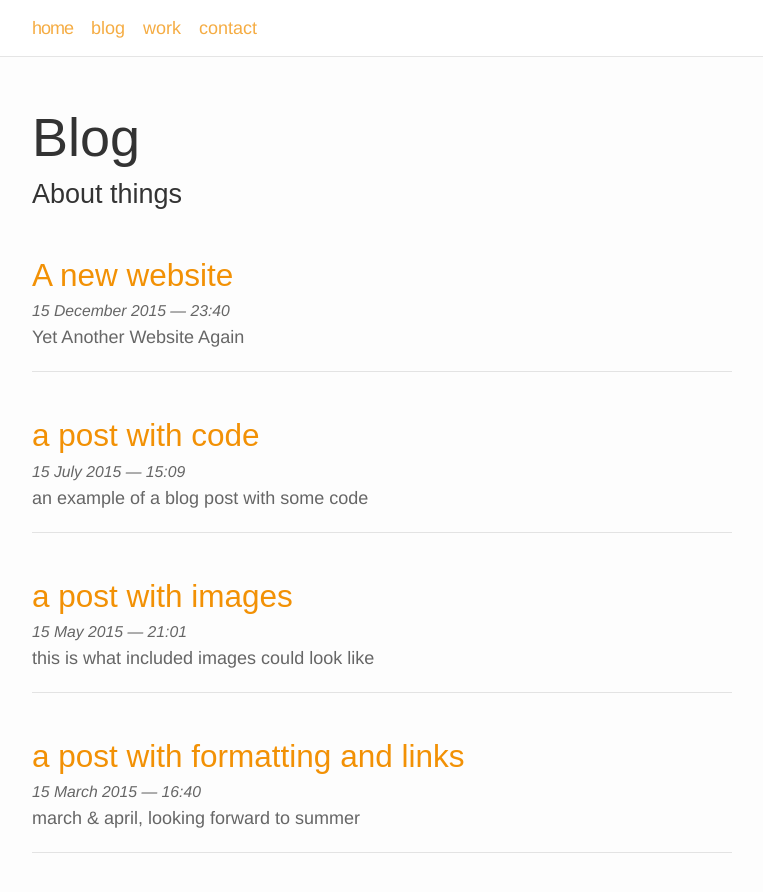
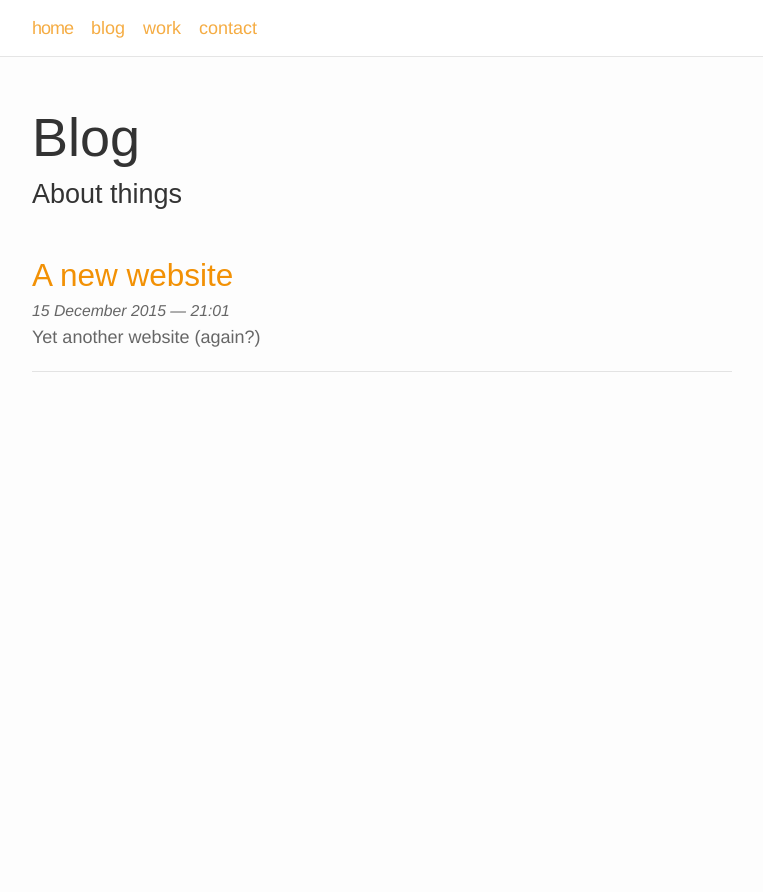
Before and after one commit to jooplaan/jooplaan.github.io, a Jekyll site: the page built from blog.html, in a window 1280 px wide and 994 px high. Shown: the top 892 px of the window, without its empty margins (258-1021 px from the left). Built offline with Jekyll 4.4.1, drawn with Linux system fonts in a browser that asks for light colours.

Commit message:
First blog post

```diff
--- a/_config.yml
+++ b/_config.yml
@@ -12,9 +12,7 @@ markdown: kramdown
 
 highlighter: pygments
 
-gems:
-  - jekyll-feed
-  - jekyll-paginate
+gems: [jekyll-paginate]
 
 
 # Pagination settings
--- a/_posts/2015-03-15-title.markdown
+++ /dev/null
@@ -1,28 +0,0 @@
----
-layout: post
-title:  a post with formatting and links
-date:   2015-03-15 16:40:16
-description: march & april, looking forward to summer
----
-Jean shorts raw denim Vice normcore, art party High Life PBR skateboard stumptown vinyl kitsch. Four loko meh 8-bit, tousled banh mi tilde forage Schlitz dreamcatcher twee 3 wolf moon. Chambray asymmetrical paleo salvia, sartorial umami four loko master cleanse drinking vinegar brunch. <a href="https://www.pinterest.com" target="blank">Pinterest</a> DIY authentic Schlitz, hoodie Intelligentsia butcher trust fund brunch shabby chic Kickstarter forage flexitarian. Direct trade <a href="https://en.wikipedia.org/wiki/Cold-pressed_juice" target="blank">cold-pressed</a> meggings stumptown plaid, pop-up taxidermy. Hoodie XOXO fingerstache scenester Echo Park. Plaid ugh Wes Anderson, freegan pug selvage fanny pack leggings pickled food truck DIY irony Banksy.
-
-#### Hipster list
-<ul>
-	<li>brunch</li>
-	<li>fixie</li>
-	<li>raybans</li>
-	<li>messenger bag</li>
-</ul>
-
-Hoodie Thundercats retro, tote bag 8-bit Godard craft beer gastropub. Truffaut Tumblr taxidermy, raw denim Kickstarter sartorial dreamcatcher. Quinoa chambray slow-carb salvia readymade, bicycle rights 90's yr typewriter selfies letterpress cardigan vegan.
-
-<hr>
-<br/>
-Pug heirloom High Life vinyl swag, single-origin coffee four dollar toast taxidermy reprehenderit fap distillery master cleanse locavore. Est anim sapiente leggings Brooklyn ea. Thundercats locavore excepteur veniam eiusmod. Raw denim Truffaut Schlitz, migas sapiente Portland VHS twee Bushwick Marfa typewriter retro id keytar.
-
-<blockquote>
-	We do not grow absolutely, chronologically. We grow sometimes in one dimension, and not in another, unevenly. We grow partially. We are relative. We are mature in one realm, childish in another.
-	—Anais Nin
-</blockquote>
-
-Fap aliqua qui, scenester pug Echo Park polaroid irony shabby chic ex cardigan church-key Odd Future accusamus. Blog stumptown sartorial squid, gastropub duis aesthetic Truffaut vero. Pinterest tilde twee, odio mumblecore jean shorts lumbersexual.
--- a/_posts/2015-05-15-title.markdown
+++ /dev/null
@@ -1,30 +0,0 @@
----
-layout: post
-title:  a post with images
-date: 2015-05-15 21:01:00
-description: this is what included images could look like
----
-Jean shorts raw denim Vice normcore, art party High Life PBR skateboard stumptown vinyl kitsch. Fingerstache four loko meh 8-bit, tousled banh mi tilde forage Schlitz dreamcatcher twee 3 wolf moon. Chambray asymmetrical paleo salvia, sartorial umami four loko master cleanse drinking vinegar brunch.
-
-<div class="img_row">
-	<img class="col three" src="/img/9.jpg">
-</div>
-<div class="img_row">
-	<img class="col three" src="{{ site.baseurl }}/img/9.jpg">
-</div>
-<div class="col three caption">
-	A simple, elegant caption looks good between image rows, after each row, or doesn't have to be there at all.
-</div>
-<div class="img_row">
-	<img class="col two" src="/img/8.jpg">
-	<img class="col one" src="/img/10.jpg">
-</div>
-
-Slow-carb four dollar toast Helvetica pop-up. Kale chips next level literally trust fund Pitchfork. Jean shorts Pinterest beard, farm-to-table irony craft beer swag tofu 8-bit Banksy. Quinoa forage fanny pack, pug hashtag Echo Park heirloom Schlitz tote bag artisan Neutra mumblecore 90's shabby chic raw denim.
-
-
-<div class="img_row">
-	<img class="col one" src="/img/11.jpg">
-	<img class="col one" src="/img/12.jpg">
-	<img class="col one" src="/img/7.jpg">
-</div>
--- a/_posts/2015-07-15-title.markdown
+++ /dev/null
@@ -1,33 +0,0 @@
----
-layout: post
-title: a post with code
-date: 2015-07-15 15:09:00
-description: an example of a blog post with some code
----
-This theme implements a built-in Jekyll feature, the use of Pygments, for sytanx highlighting. It supports more than 100 languages. This example is in C++. All you have to do is wrap your code in a liquid tag:
-{% raw  %}
-{% highlight c++ %}  <br/> code code code <br/> {% endhighlight %}{% endraw %}
-
-Produces something like this:
-
-{% highlight c++ %}
-
-int main(int argc, char const *argv[])
-{
-	string myString;
-
-	cout << "input a string: ";
-	getline(cin, myString);
-	int length = myString.length();
-
-	char charArray = new char * [length];
-
-	charArray = myString;
-	for(int i = 0; i < length; ++i){
-		cout << charArray[i] << " ";
-	}
-
-	return 0;
-}
-
-{% endhighlight %}
--- a/blog.html
+++ b/blog.html
@@ -9,7 +9,6 @@ class: page-blog
 <ul class="post-list">
     {% for post in site.posts %}
       <li>
-
         <h2><a class="" href="{{ post.url | prepend: site.baseurl }}">{{ post.title }}</a></h2>
         <p class="post-meta">{{ post.date | date: "%-d %B %Y — %H:%M" }}</p>
         <p>{{ post.description }}</p>
```
Also changed, not shown: _posts/2015-12-15-new-site.markdown (deleted, +0 -8 lines), _posts/2015-12-15-new-website.markdown (added, +13 -0 lines), 11 other files.
